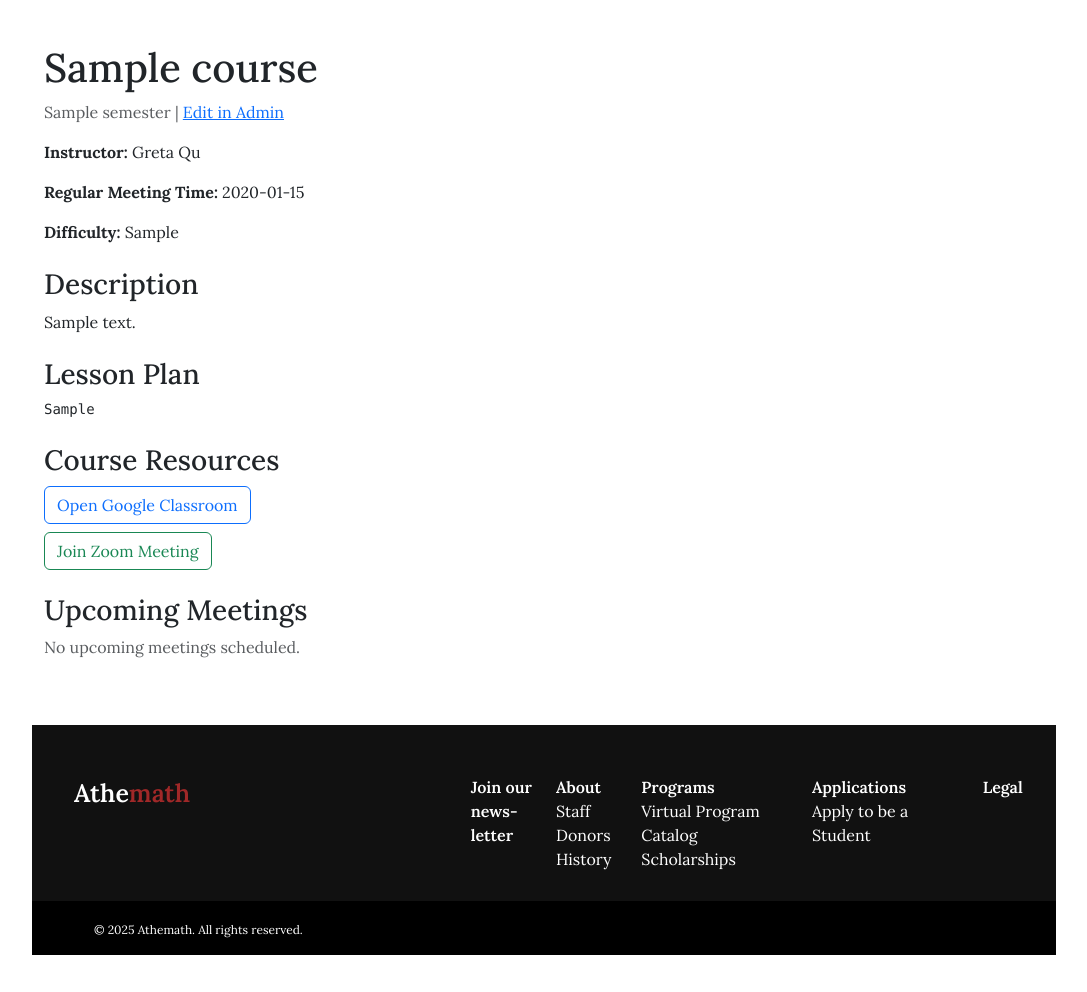
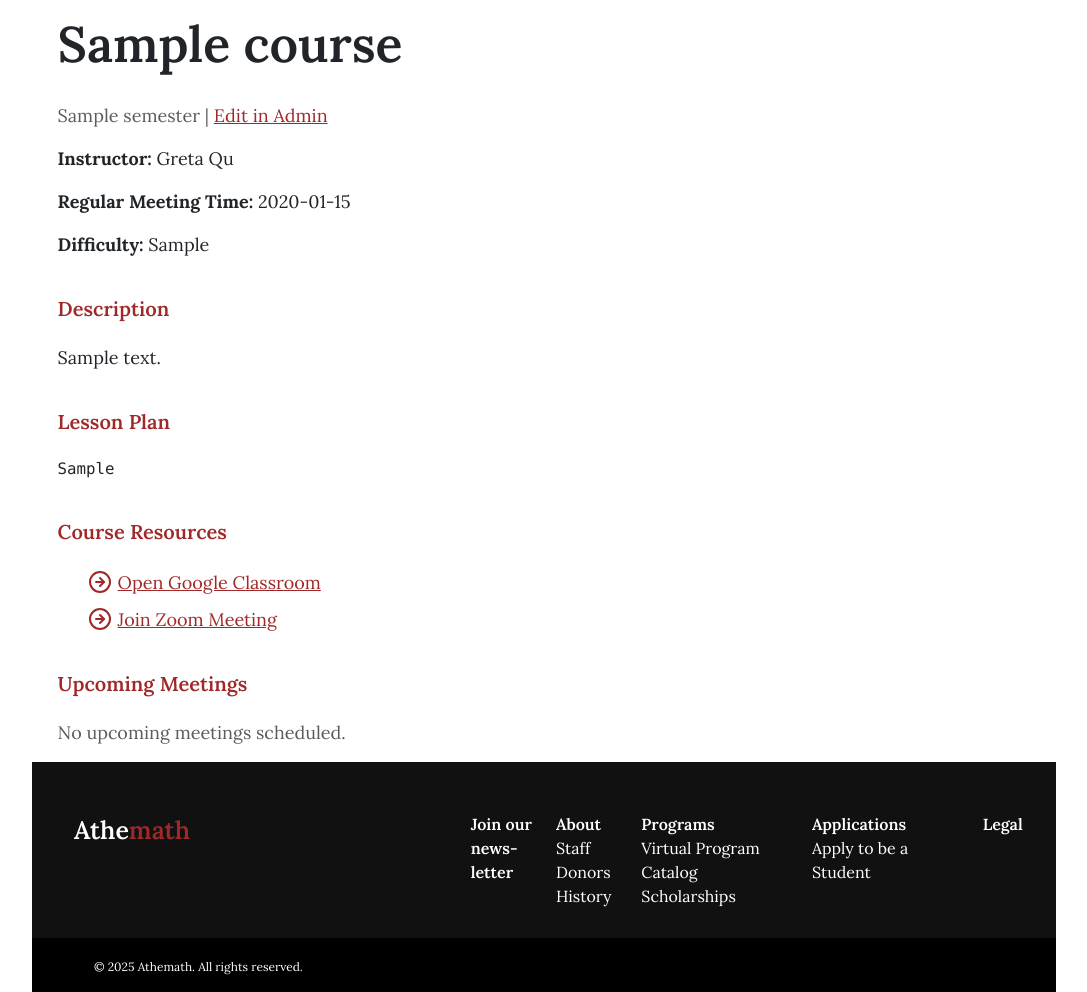
Before and after one commit to vEnhance/athe-web, a Django app: page /catalog/course/1/ in a window 1280 px wide. Shown: the part 56-1048 px from the top of the page, without its empty margins (96-1183 px from the left). Before the commit the page ends 1011 px from the top, so only its background shows below. Run offline with Django 4.2, Linux system fonts and the light colour scheme; a user stored in the database is signed in; data comes from the database, SQL or seed files in the repository; tables that the repository leaves empty hold one stand-in row (values such as "Sample post"); parts of the project's set-up code (start-up, migrations or seed data) failed here and were passed over; some libraries are stand-ins or nearby versions.

Commit message:
polish: link styling
athemath is decidedly red, so use opt-link styling

```diff
--- a/courses/templates/courses/course_detail.html
+++ b/courses/templates/courses/course_detail.html
@@ -1,7 +1,7 @@
 {% extends "home/base.html" %}
 {% block title %}{{ course.name }} - Athemath{% endblock %}
 {% block content %}
-    <div class="container" style="margin-top: 100px; margin-bottom: 50px;">
+    <div id="content">
         <div class="row">
             <div class="col-12">
                 <h1>{{ course.name }}</h1>
@@ -38,22 +38,16 @@
                 {% endif %}
                 <div class="mt-4">
                     <h3>Course Resources</h3>
-                    <ul class="list-unstyled">
-                        {% if course.google_classroom_direct_link %}
-                            <li class="mb-2">
-                                <a href="{{ course.google_classroom_direct_link }}"
-                                   class="btn btn-outline-primary"
-                                   target="_blank">Open Google Classroom</a>
-                            </li>
-                        {% endif %}
-                        {% if course.zoom_meeting_link %}
-                            <li class="mb-2">
-                                <a href="{{ course.zoom_meeting_link }}"
-                                   class="btn btn-outline-success"
-                                   target="_blank">Join Zoom Meeting</a>
-                            </li>
-                        {% endif %}
-                    </ul>
+                    {% if course.google_classroom_direct_link %}
+                        <div class="opt-link">
+                            <a href="{{ course.google_classroom_direct_link }}" target="_blank">Open Google Classroom</a>
+                        </div>
+                    {% endif %}
+                    {% if course.zoom_meeting_link %}
+                        <div class="opt-link">
+                            <a href="{{ course.zoom_meeting_link }}" target="_blank">Join Zoom Meeting</a>
+                        </div>
+                    {% endif %}
                 </div>
                 <div class="mt-4">
                     <h3>Upcoming Meetings</h3>
--- a/home/static/css/athemath.css
+++ b/home/static/css/athemath.css
@@ -214,3 +214,26 @@
   padding: 5px;
   text-align: center;
 }
+
+/* Optional link styling */
+.opt-link {
+  background: url("../icons/arrow-right-circle.svg") no-repeat left center;
+  margin: 10px 0 10px 30px;
+  padding-left: 30px;
+  font-weight: 400;
+}
+
+.opt-link:hover {
+  background: url("../icons/arrow-right-circle_orange.svg") no-repeat left
+    center;
+  margin-left: 50px;
+}
+
+.opt-link:hover a {
+  color: #ff9d00;
+  text-decoration: underline;
+}
+
+a.opt-text {
+  color: #a02828;
+}
```
Also changed, not shown: home/static/css/homepage.css (+0 -23 lines).
